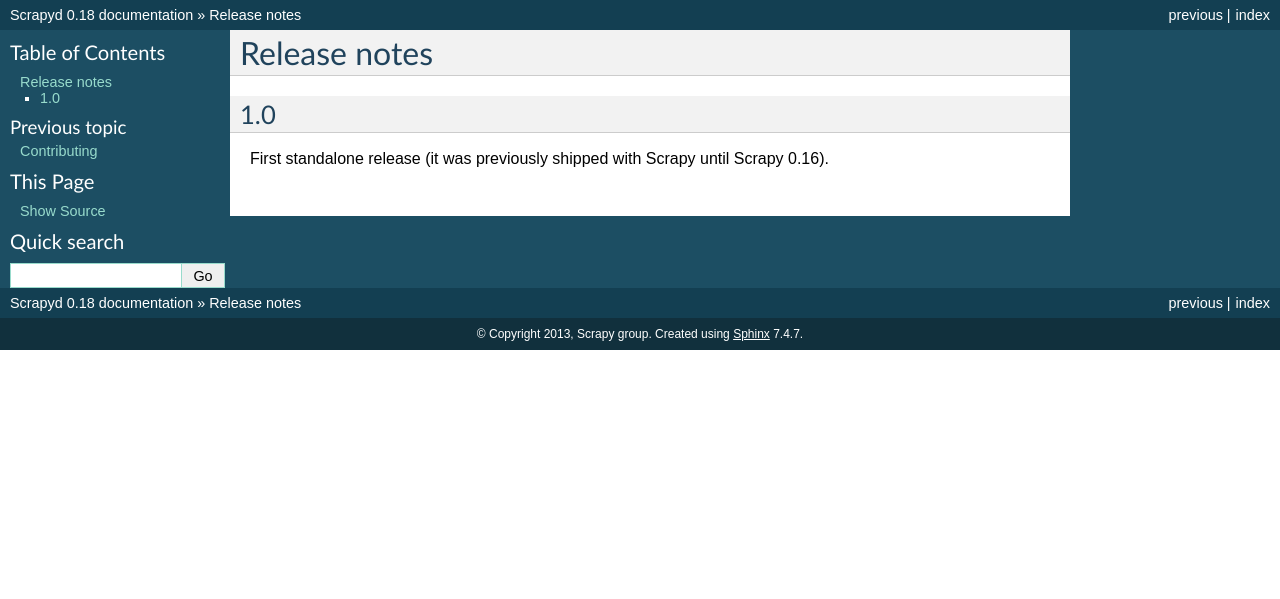
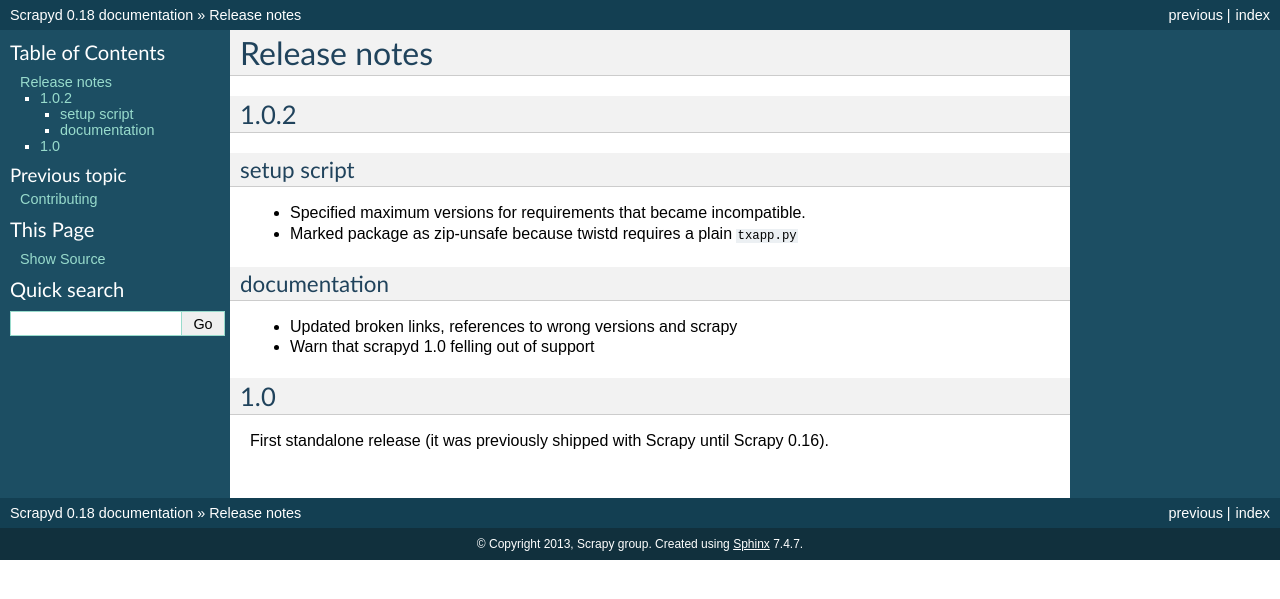
Before and after one commit to scrapy/scrapyd, a Sphinx documentation site: the page built from docs/news.rst, in a window 1280 px wide. Shown: the top 599 px of the page. Built offline with Sphinx 7.4.7, drawn with Linux system fonts in a browser that asks for light colours.

Commit message:
1.0.2 notes

```diff
--- a/docs/news.rst
+++ b/docs/news.rst
@@ -3,6 +3,21 @@
 Release notes
 =============
 
+1.0.2
+-----
+
+setup script
+~~~~~~~~~~~~
+
+- Specified maximum versions for requirements that became incompatible.
+- Marked package as zip-unsafe because twistd requires a plain ``txapp.py``
+
+documentation
+~~~~~~~~~~~~~
+
+- Updated broken links, references to wrong versions and scrapy
+- Warn that scrapyd 1.0 felling out of support
+
 1.0
 ---
 
```
